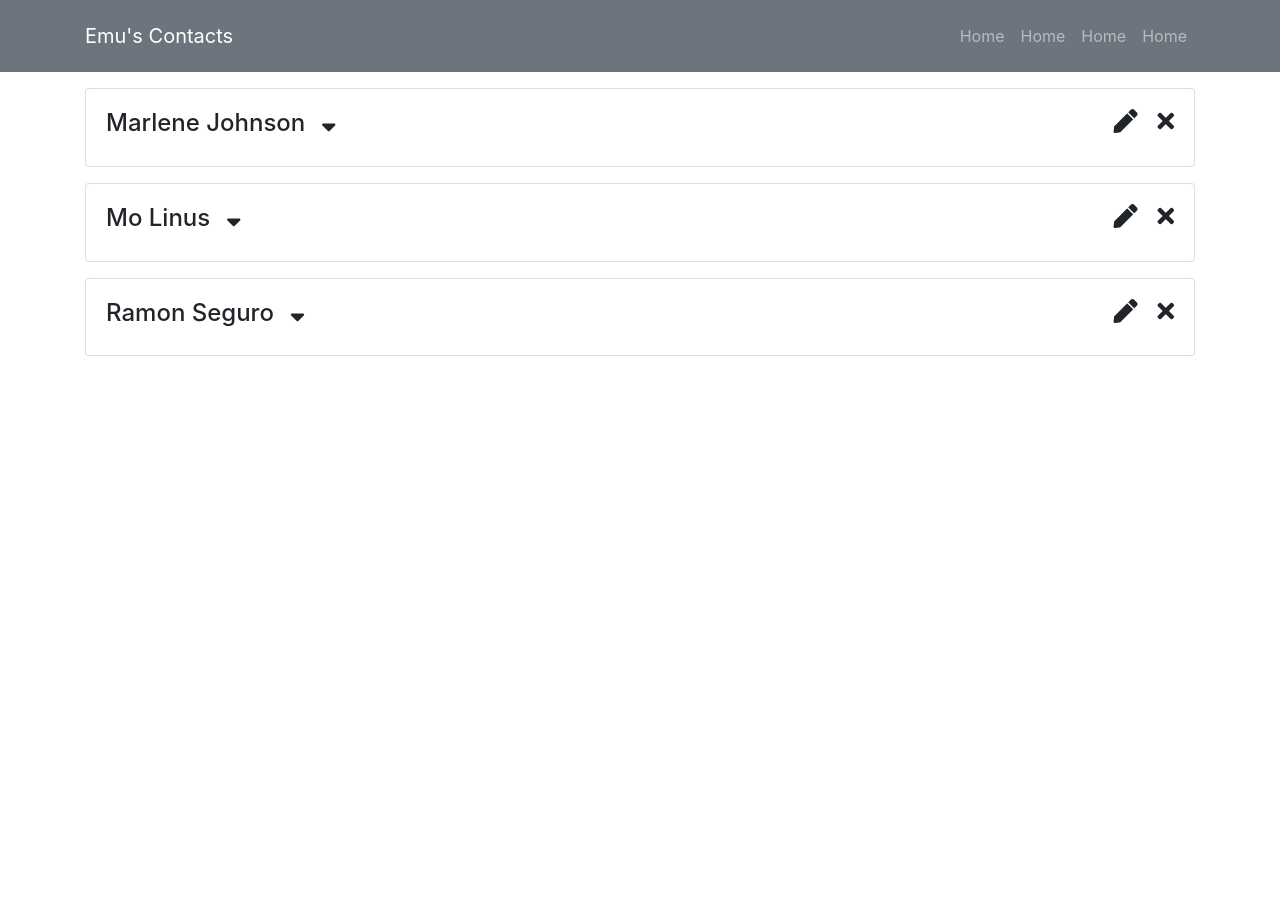
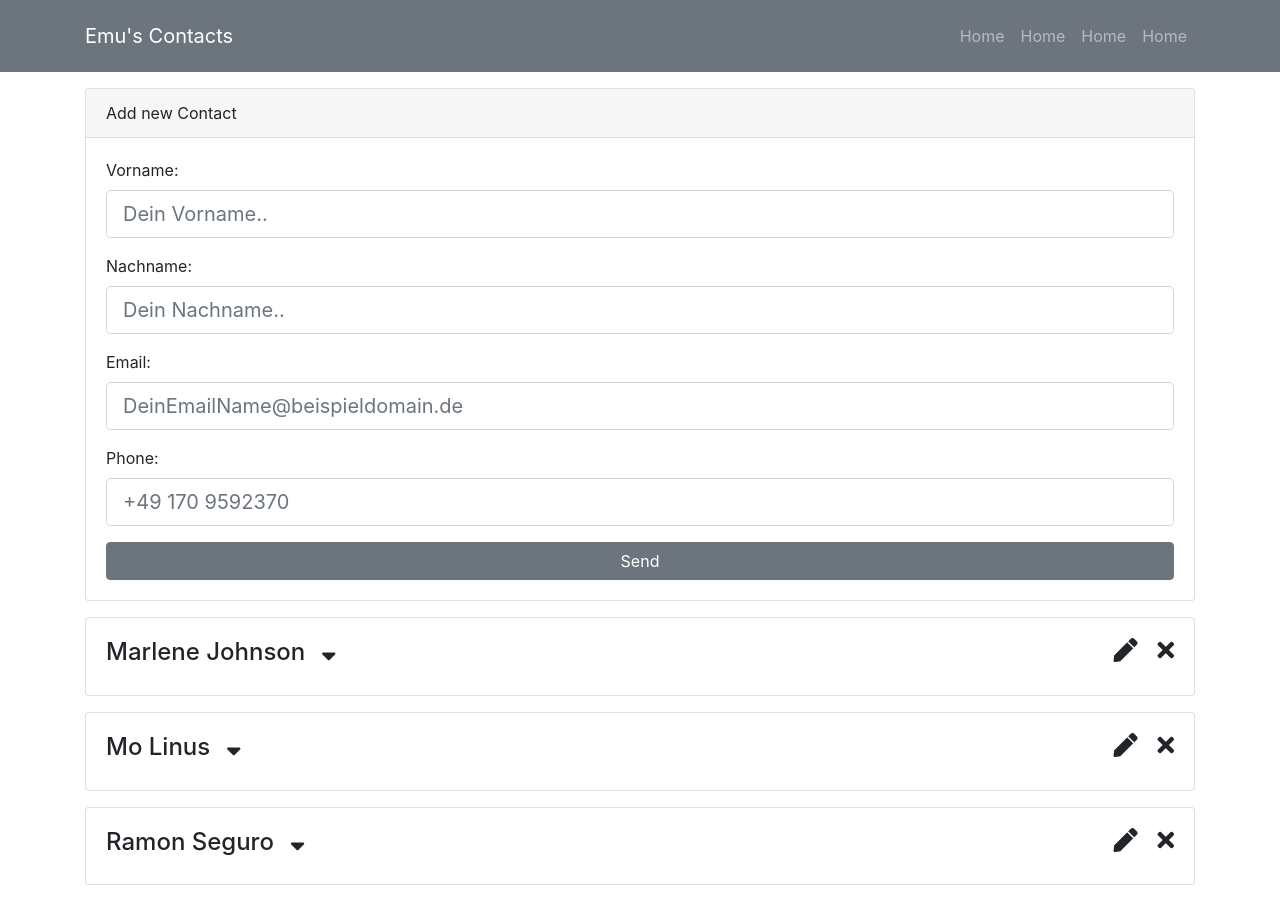
Before and after one commit to theRealEmu/reactPlayground, a React (Create React App) app: page / in a window 1280 px wide. Before the commit the page ends 800 px from the top, so only its background shows below. Built offline with nearby package versions, Linux system fonts and the light colour scheme.

Commit message:
Geh jetzt heim

```diff
--- a/src/components/AddContact.js
+++ b/src/components/AddContact.js
@@ -1,13 +1,116 @@
-import React, { Component } from 'react'
+import React, { Component } from 'react';
+import { Consumer } from '../context';
+import uuid from 'uuid';
+import UserDataModel from './UserDataModel';
+
 
 class AddContact extends Component {
+
+  state = {
+    firstName: "",
+    lastName: "",
+    email: "",
+    phone: ""
+  }
+
+  //Update state when the Form changes
+  formChange = (e) => {
+    this.setState({[e.target.name] : e.target.value});
+    // console.log(`formChange(): fired, state: ${this.state}, target.name: ${e.target.name}, target.value: ${e.target.value}`);
+  }
+
+  //On submit, build a new Object and send it with dipatch
+  formSubmit = (dispatch, e) => {
+    e.preventDefault();
+
+    const { firstName, lastName, email, phone } = this.state;
+
+    const newContact = new UserDataModel (
+      uuid(),
+      firstName,
+      lastName,
+      email,
+      phone
+    );
+
+    dispatch({type: "ADD_CONTACT", payload: newContact});
+
+    //Clear Form Fields
+    Array.from(e.target.getElementsByTagName("input")).forEach( input => {
+      input.value = "";
+    });
+
+
+
+    console.log("setState(): Form submitted, but not, hehehe. State:", this.state, e.target);
+  }
+
   render() {
+
+    const { firstName, lastName, email, phone } = this.state;
+
     return (
-      <div>
-
-      </div>
-    )
-  }
+      <Consumer>
+        { value => {
+          const { dispatch } = value;
+          return (
+            <div className="card mb-3">
+              <div className="card-header">Add new Contact</div>
+              <div className="card-body">
+                <form id="emuForm" onSubmit= {this.formSubmit.bind(this, dispatch)}>
+                  <div className="form-group">
+                    <label htmlFor="firstName">Vorname:</label>
+                    <input
+                      type="text"
+                      name="firstName"
+                      className="form-control form-control-lg"
+                      placeholder="Dein Vorname.."
+                      value={firstName}
+                      onChange={this.formChange}
+                    />
+                  </div>
+                  <div className="form-group">
+                    <label htmlFor="lastName">Nachname:</label>
+                    <input
+                      type="text"
+                      name="lastName"
+                      className="form-control form-control-lg"
+                      placeholder="Dein Nachname.."
+                      value={lastName}
+                      onChange={this.formChange}
+                    />
+                  </div>
+                  <div className="form-group">
+                    <label htmlFor="email">Email:</label>
+                    <input
+                      type="text"
+                      name="email"
+                      className="form-control form-control-lg"
+                      placeholder="DeinEmailName@beispieldomain.de"
+                      value={email}
+                      onChange={this.formChange}
+                    />
+                  </div>
+                  <div className="form-group">
+                    <label htmlFor="phone">Phone:</label>
+                    <input
+                      type="text"
+                      name="phone"
+                      className="form-control form-control-lg"
+                      placeholder="+49 170 9592370"
+                      value={phone}
+                      onChange={this.formChange}
+                    />
+                  </div>
+                  <input type="submit" className="btn btn-secondary btn-block" value="Send" />
+                </form>
+              </div>
+            </div>
+          )
+        }}
+      </Consumer>
+    ) //End return()
+  } //End render()
 }
 
 export default AddContact;
--- /dev/null
+++ b/src/components/UserDataModel.js
@@ -0,0 +1,13 @@
+export default class UserDataModel {
+  constructor(id, firstName, lastName, email, phone) {
+    this.id = id;
+    this.firstName = firstName;
+    this.lastName = lastName;
+    this.email = email;
+    this.phone = phone;
+  }
+
+  fullName() {
+    return `${this.firstName} ${this.lastName}`
+  }
+}
--- a/src/context.js
+++ b/src/context.js
@@ -8,6 +8,11 @@ const reducer = (state, action) => {
       return {
         ...state,
         data: state.data.filter( contact => contact.id !== action.payload )
+      };
+    case "ADD_CONTACT":
+      return {
+        ...state,
+        data: [action.payload, ...state.data]
       };
     default:
     return state;
```
